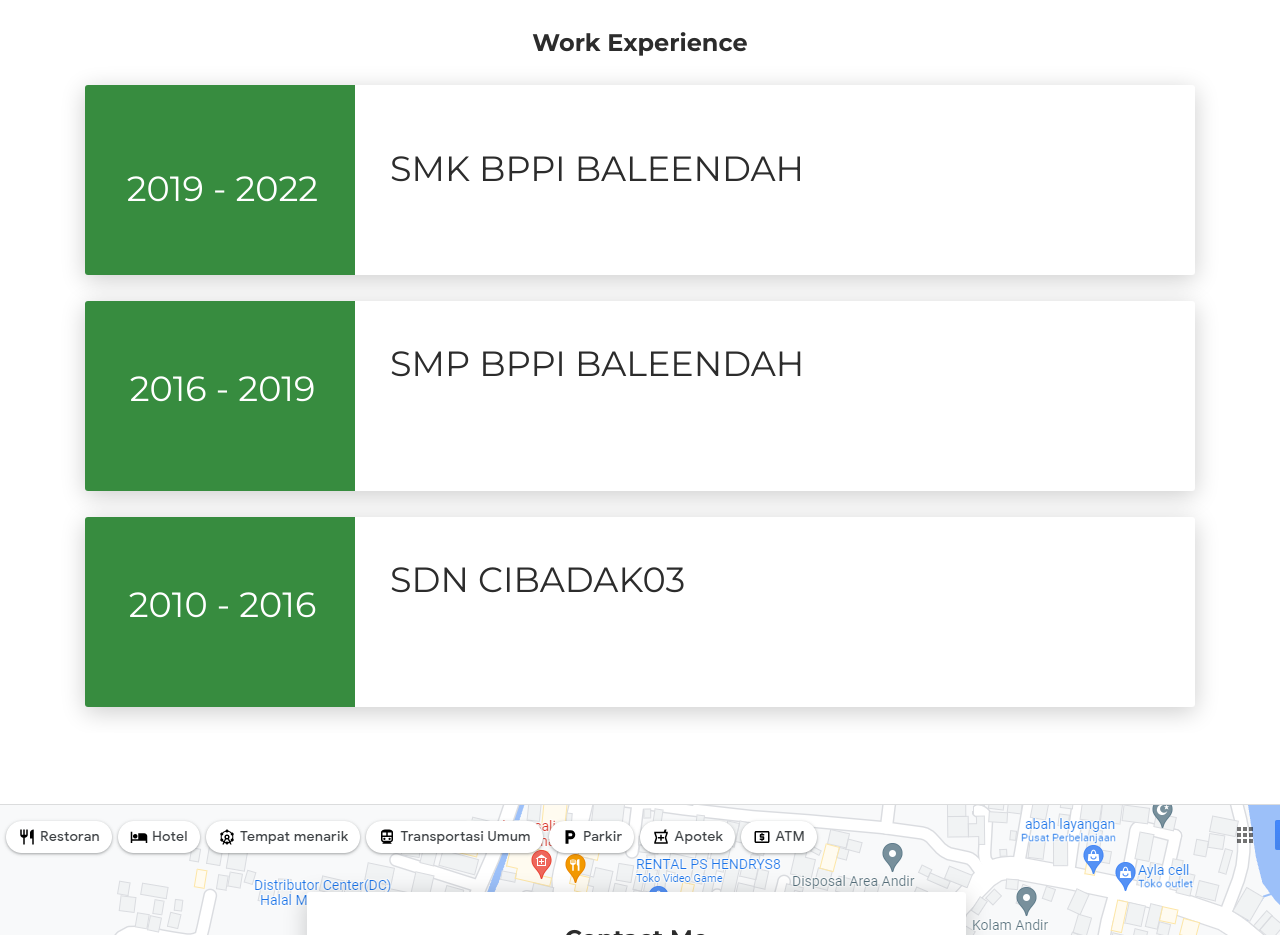
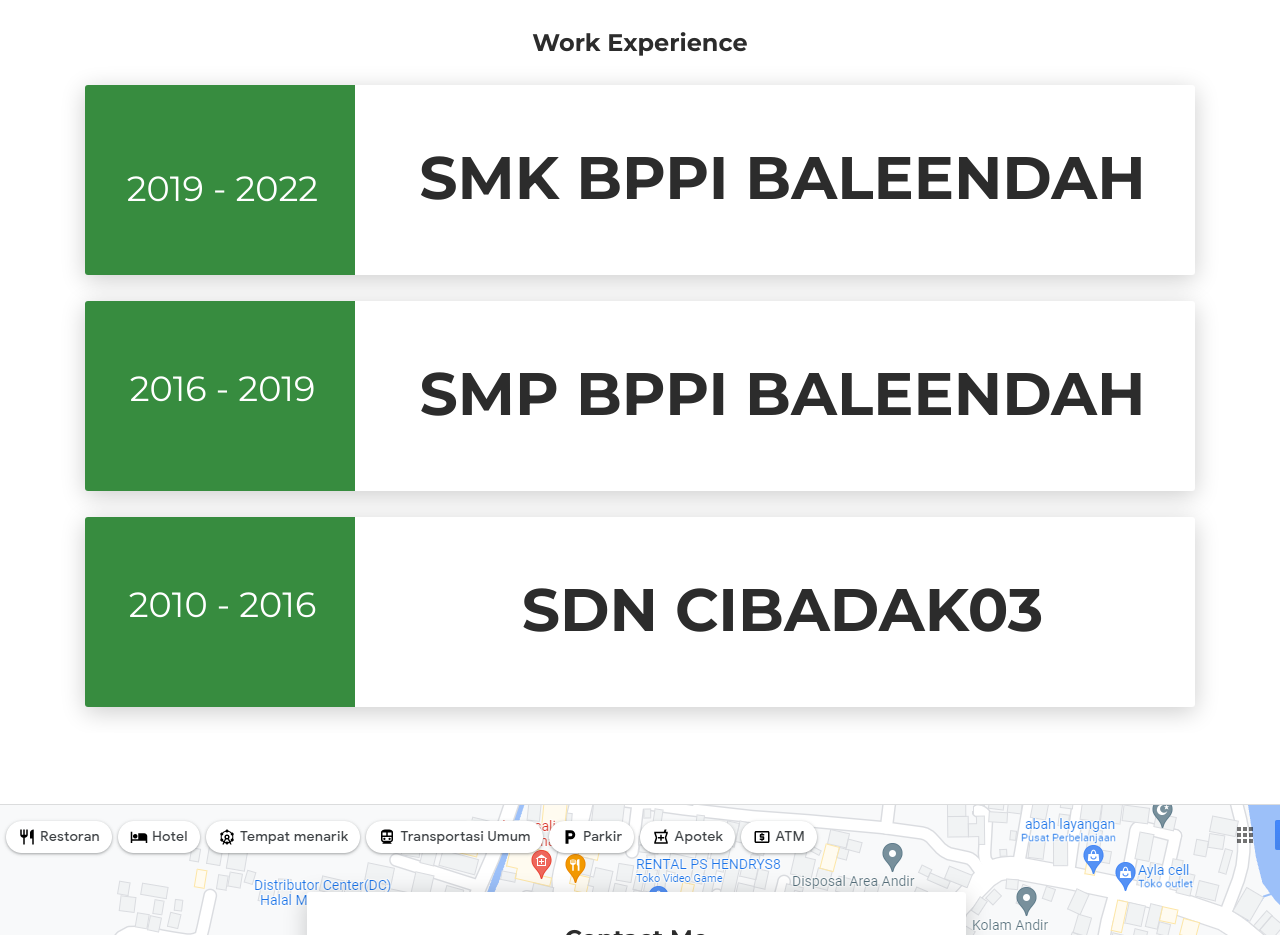
Before and after one commit to egakresna20/egakresna20.github.io, a plain HTML site: page index.html in a window 1280 px wide. Shown: the part 1780-2715 px from the top of the page. Drawn offline with Linux system fonts and the light colour scheme.

Commit message:
Update index.html

```diff
--- a/index.html
+++ b/index.html
@@ -273,7 +273,7 @@
         <div class="col-md-9" data-aos="fade-left" data-aos-offset="50" data-aos-duration="500">
           <div class="card-body">
             <div class="h5"></div>
-            <br><h2><p>SMK BPPI BALEENDAH</p></h2></br>
+            <h2><div class="h4 text-center title">SMK BPPI BALEENDAH</h2>
           </div>
         </div>
       </div>
@@ -289,7 +289,7 @@
         <div class="col-md-9" data-aos="fade-left" data-aos-offset="50" data-aos-duration="500">
           <div class="card-body">
            <div class="h5"></div>
-            <h2><p>SMP BPPI BALEENDAH</p></h2>
+            <h2><div class="h4 text-center title">SMP BPPI BALEENDAH</h2>
           </div>
         </div>
       </div>
@@ -305,7 +305,7 @@
         <div class="col-md-9" data-aos="fade-left" data-aos-offset="50" data-aos-duration="500">
           <div class="card-body">
             <div class="h5"></div>
-            <h2><p>SDN CIBADAK03</p></h2>
+            <h2><div class="h4 text-center title">SDN CIBADAK03</h2>
           </div>
         </div>
       </div>
```
